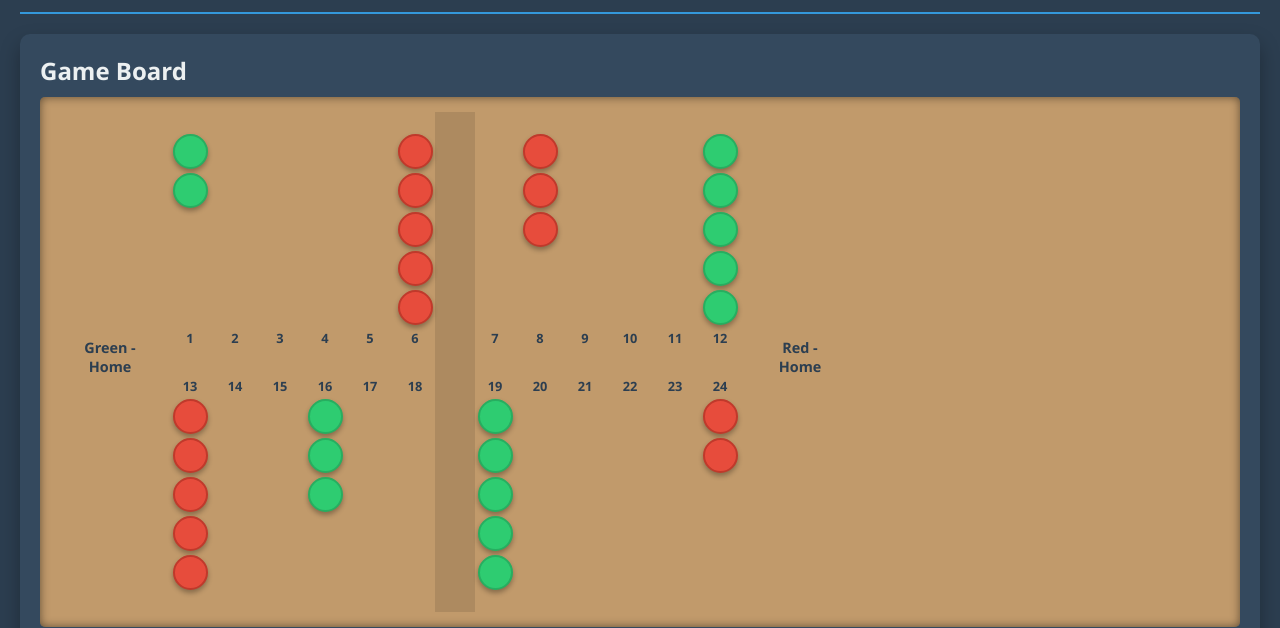
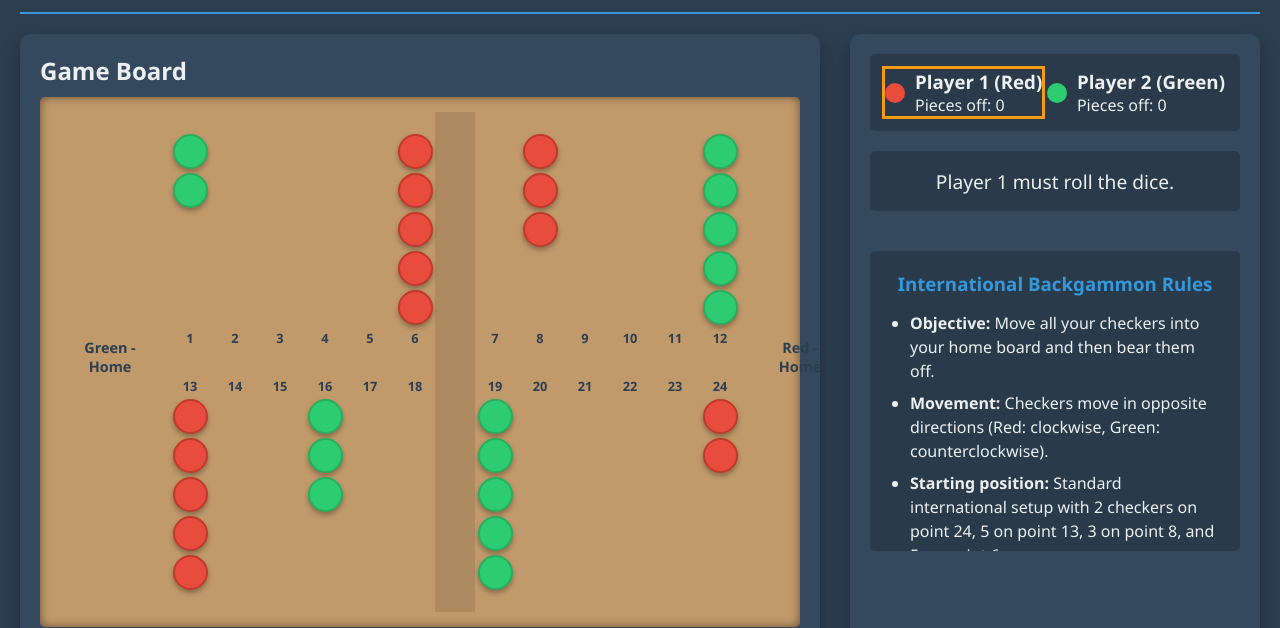
Before and after one commit to Danielzapirtan/table, a plain HTML site: page index.html in a window 1280 px wide. Shown: the part 110-738 px from the top of the page. Drawn offline with Linux system fonts and the light colour scheme.

Commit message:
Update index.html

```diff
--- a/index.html
+++ b/index.html
@@ -50,7 +50,7 @@
 
         .game-board-section {
             flex: 1;
-            min-width: 1000px;
+            min-width: 800px;
             background-color: #34495e;
             border-radius: 10px;
             padding: 20px;
```
